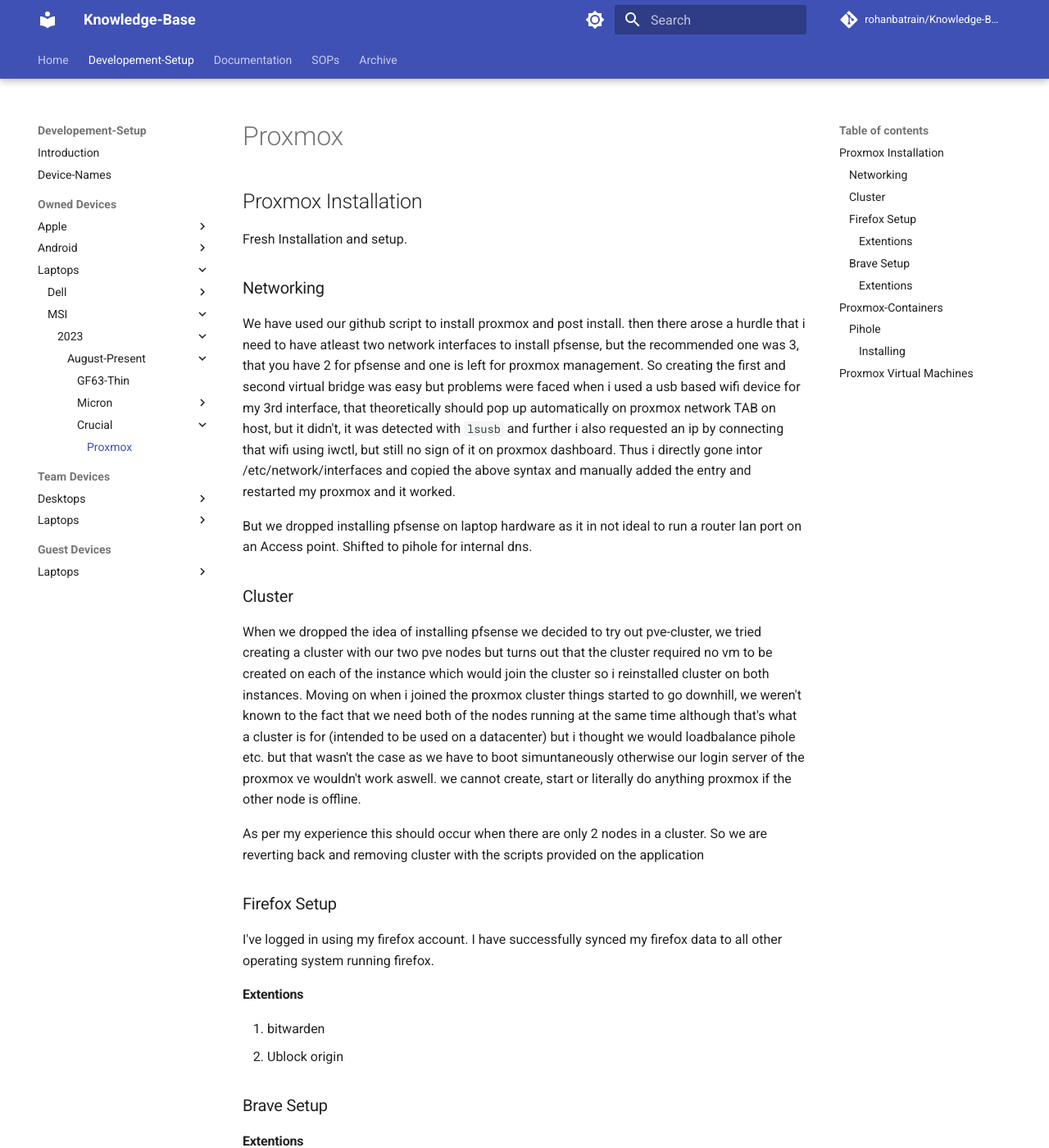
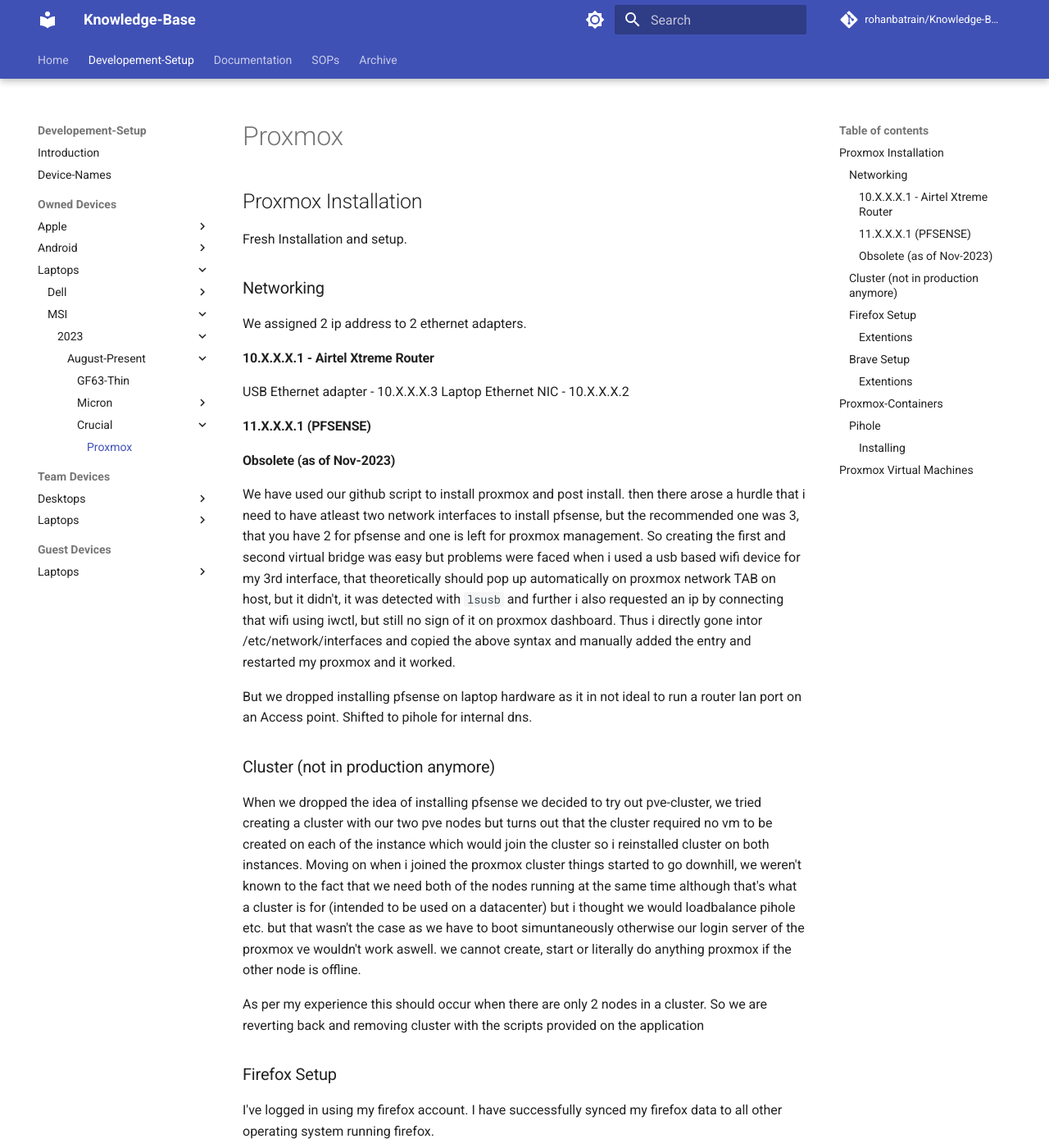
Before and after one commit to rohanbatrain/knowledge-base, an MkDocs documentation site: the page built from docs/Developement-Setup/Owned-Devices/Laptops/MSI/2023/August/Crucial-Drive/Proxmox.md, in a window 1280 px wide and 1400 px high. Shown: the whole window at 82% size. Built offline with MkDocs 1.6.1 and Material for MkDocs 9.7.7, drawn with Linux system fonts in a browser that asks for light colours; nearby versions of some CDN libraries; library files that are not in the unit come from our copies; comment, search, counter and statistics services are not loaded.

Commit message:
Update Proxmox.md

```diff
--- a/docs/Developement-Setup/Owned-Devices/Laptops/MSI/2023/August/Crucial-Drive/Proxmox.md
+++ b/docs/Developement-Setup/Owned-Devices/Laptops/MSI/2023/August/Crucial-Drive/Proxmox.md
@@ -3,11 +3,29 @@
 Fresh Installation and setup.
 
 ### Networking
+
+We assigned 2 ip address to 2 ethernet adapters.
+
+#### 10.X.X.X.1 - Airtel Xtreme Router
+
+USB Ethernet adapter - 10.X.X.X.3
+Laptop Ethernet NIC -  10.X.X.X.2
+
+
+#### 11.X.X.X.1 (PFSENSE)
+
+
+
+
+#### Obsolete (as of Nov-2023)
+
 We have used our github script to install proxmox and post install. then there arose a hurdle that i need to have atleast two network interfaces to install pfsense, but the recommended one was 3, that you have 2 for pfsense and one is left for proxmox management. So creating the first and second virtual bridge was easy but problems were faced when i used a usb based wifi device for my 3rd interface, that theoretically should pop up automatically on proxmox network TAB on host, but it didn't, it was detected with `lsusb` and further i also requested an ip by connecting that wifi using iwctl, but still no sign of it on proxmox dashboard. Thus i directly gone intor /etc/network/interfaces and copied the above syntax and manually added the entry and restarted my proxmox and it worked.
 
 But we dropped installing pfsense on laptop hardware as it in not ideal to run a router lan port on an Access point. Shifted to pihole for internal dns.
 
-### Cluster
+
+
+### Cluster (not in production anymore)
 
 When we dropped the idea of installing pfsense we decided to try out pve-cluster, we tried creating a cluster with our two pve nodes but turns out that the cluster required no vm to be created on each of the instance which would join the cluster so i reinstalled cluster on both instances. Moving on when i joined the proxmox cluster things started to go downhill, we weren't known to the fact that we need both of the nodes running at the same time although that's what a cluster is for (intended to be used on a datacenter) but i thought we would loadbalance pihole etc. but that wasn't the case as we have to boot simuntaneously otherwise our login server of the proxmox ve wouldn't work aswell. we cannot create, start or literally do anything proxmox if the other node is offline.
 
```
